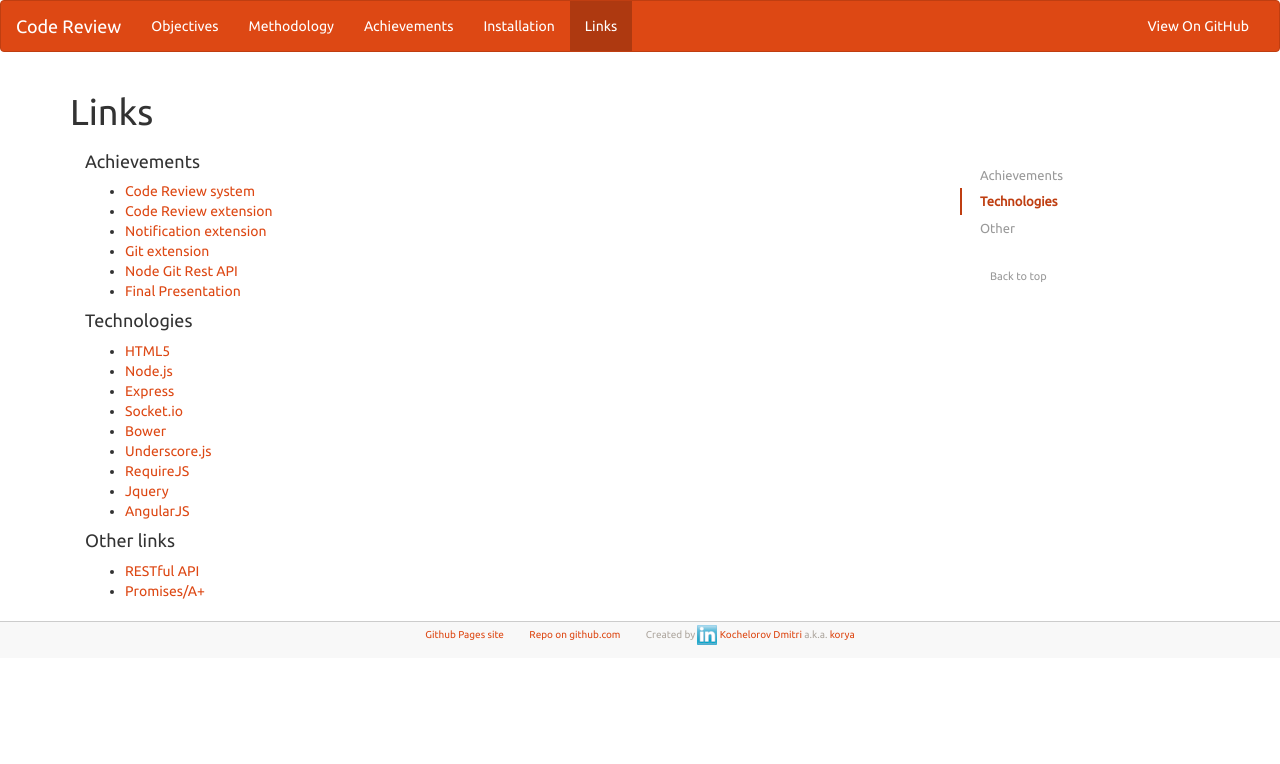
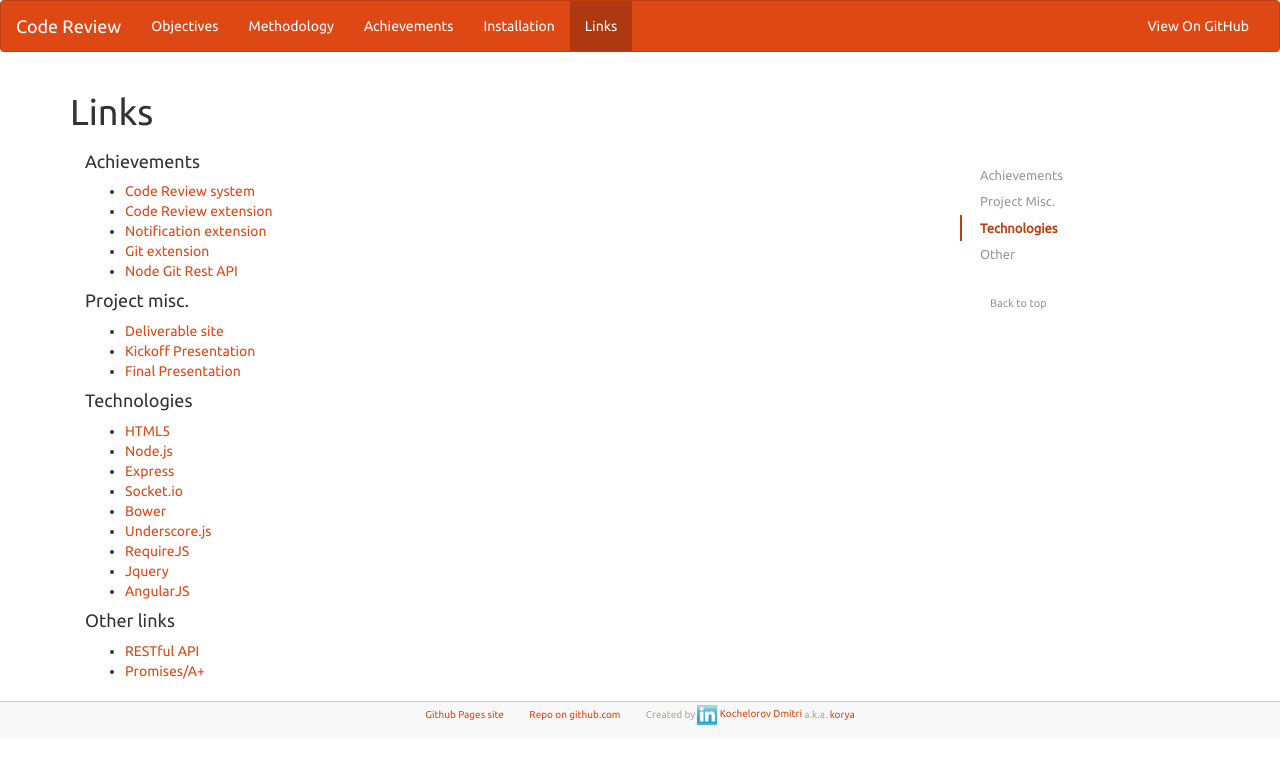
Before and after one commit to korya/hp-ide-code-review-extension, a Jekyll site: the page built from links.md, in a window 1280 px wide. Shown: the top 764 px of the page. Built offline with Jekyll 4.4.1, drawn with Linux system fonts in a browser that asks for light colours.

Commit message:
Update links.md; update deliverable.zip; add kickoff presentation

```diff
--- a/_includes/nav-links.html
+++ b/_includes/nav-links.html
@@ -1,5 +1,8 @@
 <li>
   <a href="#achievements">Achievements</a>
+</li>
+<li>
+  <a href="#project_misc">Project Misc.</a>
 </li>
 <li>
   <a href="#technologies">Technologies</a>
--- a/links.md
+++ b/links.md
@@ -11,6 +11,11 @@ slug: links
  - [Notification extension](https://github.com/korya/hp-ide-notification-extension)
  - [Git extension](https://github.com/korya/hp-ide-git-extension)
  - [Node Git Rest API](https://github.com/korya/node-git-rest-api)
+
+#### Project misc.
+
+ - [Deliverable site](./misc/deliverable.zip)
+ - [Kickoff Presentation](./misc/collaboration-project.ppsx)
  - [Final Presentation](http://prezi.com/lyafgzx97xxk/code-review-system-for-hp-web-ide)
 
 #### Technologies
```
Also changed, not shown: 2 other files.
